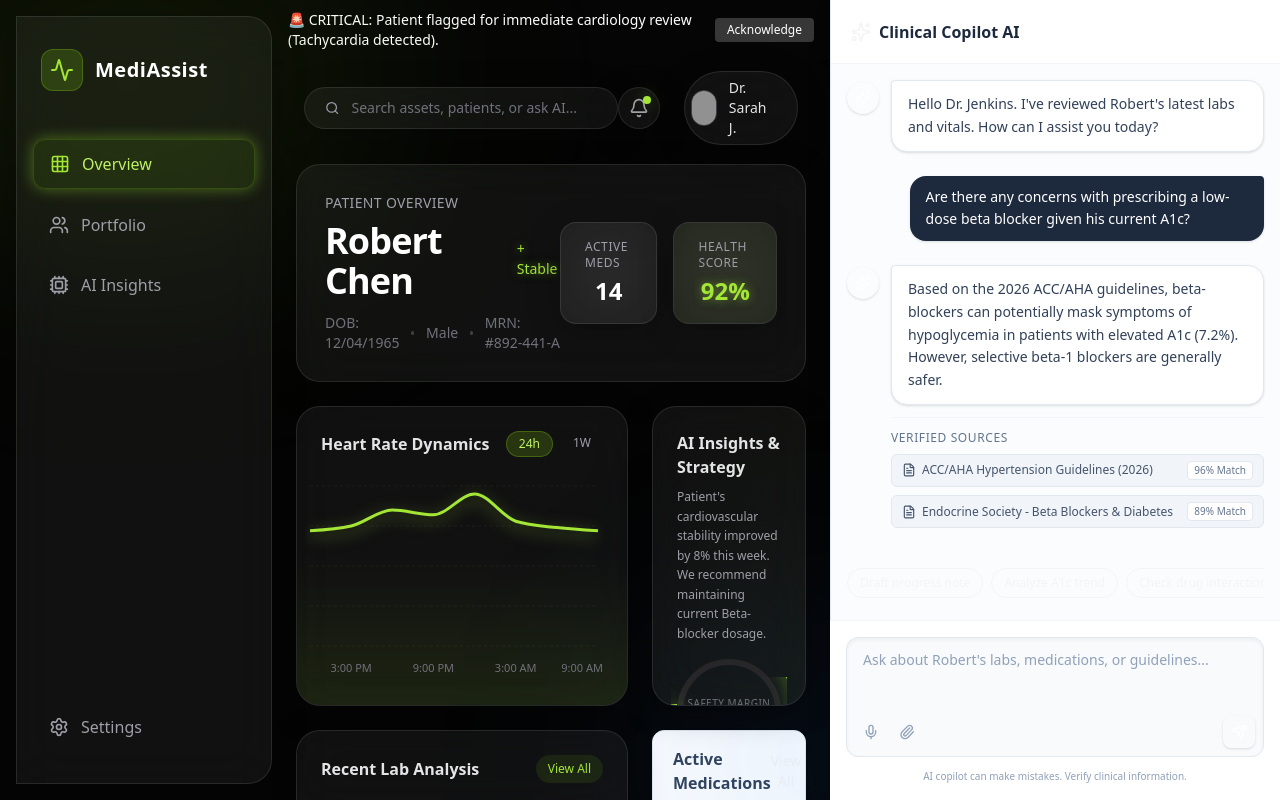
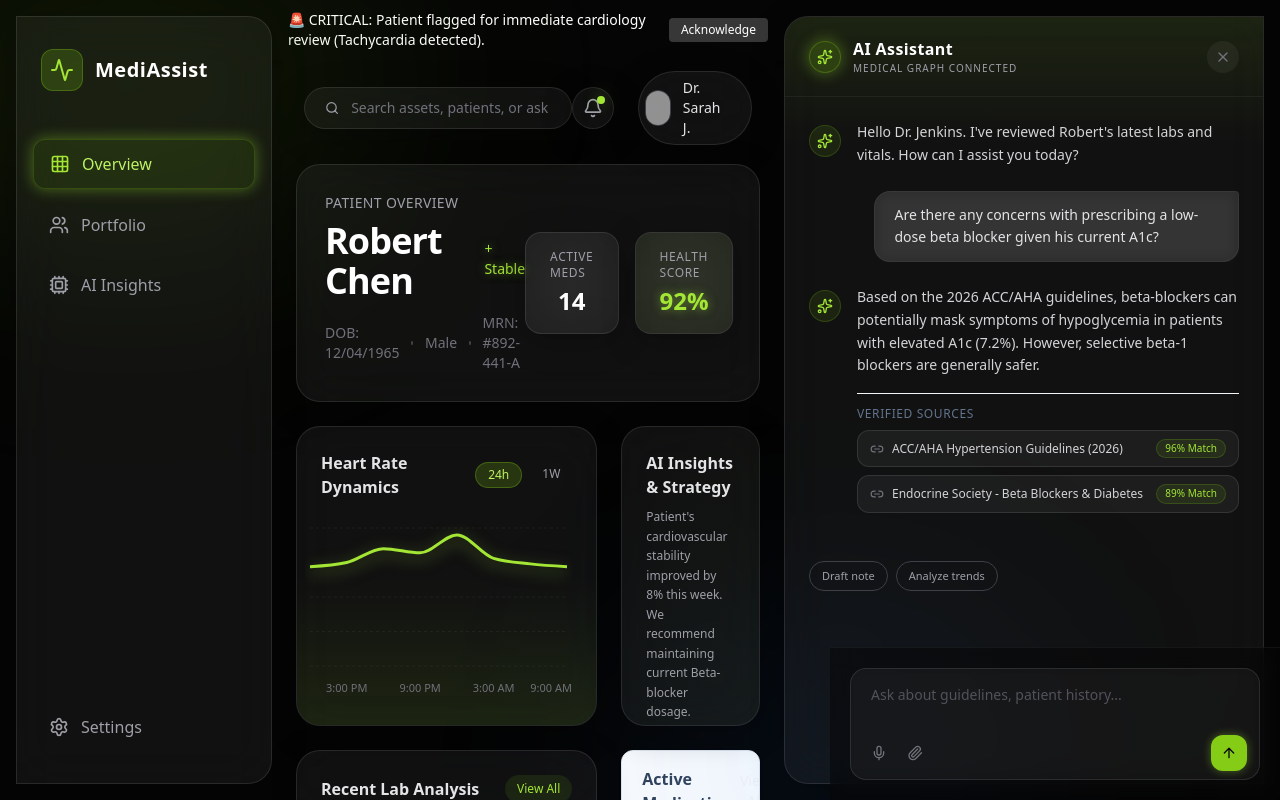
Before and after one commit to Aschio12/medi-assist-ai, a Next.js app in the folder apps/web/: page / in a window 1280 px wide. Built offline with nearby package versions, Linux system fonts and the light colour scheme; grey boxes are pictures that could not be loaded.

Commit message:
Revamp (10/11): Redesign AI Copilot UI to match premium dark aesthetic

```diff
--- a/apps/web/src/components/copilot/ActionChips.tsx
+++ b/apps/web/src/components/copilot/ActionChips.tsx
@@ -1,9 +1,8 @@
 export function ActionChips() {
   return (
-    <div className="flex gap-2 overflow-x-auto pb-2 scrollbar-hide">
-      <button className="whitespace-nowrap text-xs bg-medical-50 text-medical-700 border border-medical-100 px-3 py-1.5 rounded-full hover:bg-medical-100 font-medium transition-colors">Draft progress note</button>
-      <button className="whitespace-nowrap text-xs bg-medical-50 text-medical-700 border border-medical-100 px-3 py-1.5 rounded-full hover:bg-medical-100 font-medium transition-colors">Analyze A1c trend</button>
-      <button className="whitespace-nowrap text-xs bg-medical-50 text-medical-700 border border-medical-100 px-3 py-1.5 rounded-full hover:bg-medical-100 font-medium transition-colors">Check drug interactions</button>
+    <div className="flex flex-wrap gap-2 pt-2">
+      <button className="text-[11px] bg-transparent text-zinc-400 border border-zinc-700 px-3 py-1.5 rounded-full hover:bg-white/5 hover:text-zinc-200 transition-colors">Draft note</button>
+      <button className="text-[11px] bg-transparent text-zinc-400 border border-zinc-700 px-3 py-1.5 rounded-full hover:bg-white/5 hover:text-zinc-200 transition-colors">Analyze trends</button>
     </div>
   );
 }
--- a/apps/web/src/components/copilot/AiMessage.tsx
+++ b/apps/web/src/components/copilot/AiMessage.tsx
@@ -1,12 +1,12 @@
 import { Sparkles } from 'lucide-react';
 export function AiMessage({ text, children }: { text: string, children?: React.ReactNode }) {
   return (
-    <div className="flex gap-3 items-start">
-      <div className="h-8 w-8 rounded-full bg-medical-600 flex items-center justify-center flex-shrink-0 shadow-sm mt-0.5">
-        <Sparkles className="h-4 w-4 text-white" />
+    <div className="flex gap-4 items-start">
+      <div className="h-8 w-8 rounded-full bg-neon-500/10 flex items-center justify-center flex-shrink-0 border border-neon-500/20 mt-1">
+        <Sparkles className="h-4 w-4 text-neon-400" />
       </div>
-      <div className="flex-1 space-y-3">
-        <div className="bg-white border border-slate-200 text-slate-700 rounded-2xl rounded-tl-sm px-4 py-3 shadow-sm text-sm leading-relaxed">
+      <div className="flex-1 space-y-4">
+        <div className="text-zinc-300 text-sm leading-relaxed font-light">
           {text}
         </div>
         {children}
--- a/apps/web/src/components/copilot/ChatInput.tsx
+++ b/apps/web/src/components/copilot/ChatInput.tsx
@@ -1,20 +1,19 @@
-import { Mic, Paperclip, Send } from 'lucide-react';
+import { Mic, Paperclip, ArrowUp } from 'lucide-react';
 export function ChatInput() {
   return (
-    <div className="p-4 bg-white border-t border-slate-100">
-      <div className="bg-slate-50 border border-slate-200 rounded-xl p-2 focus-within:ring-2 focus-within:ring-medical-500/20 focus-within:border-medical-300 transition-all shadow-inner">
-        <textarea placeholder="Ask about Robert's labs, medications, or guidelines..." className="w-full bg-transparent border-none outline-none resize-none h-14 text-sm px-2 py-1 placeholder:text-slate-400" />
-        <div className="flex justify-between items-center mt-2">
+    <div className="p-5 border-t border-white/5 bg-[#050505]/50 backdrop-blur-md relative z-10">
+      <div className="bg-white/5 border border-white/10 rounded-2xl p-2 focus-within:border-neon-500/50 focus-within:bg-white/10 transition-all shadow-inner relative overflow-hidden">
+        <textarea placeholder="Ask about guidelines, patient history..." className="w-full bg-transparent border-none outline-none resize-none h-12 text-sm px-3 py-2 text-zinc-200 placeholder:text-zinc-600 font-light" />
+        <div className="flex justify-between items-center mt-1 px-1">
           <div className="flex gap-1">
-            <button className="p-2 text-slate-400 hover:text-medical-600 hover:bg-medical-50 rounded-lg transition-colors"><Mic className="h-4 w-4" /></button>
-            <button className="p-2 text-slate-400 hover:text-medical-600 hover:bg-medical-50 rounded-lg transition-colors"><Paperclip className="h-4 w-4" /></button>
+            <button className="p-2 text-zinc-500 hover:text-neon-300 hover:bg-neon-500/10 rounded-xl transition-colors"><Mic className="h-4 w-4" /></button>
+            <button className="p-2 text-zinc-500 hover:text-neon-300 hover:bg-neon-500/10 rounded-xl transition-colors"><Paperclip className="h-4 w-4" /></button>
           </div>
-          <button className="bg-medical-600 hover:bg-medical-700 text-white p-2 rounded-lg transition-colors shadow-sm">
-            <Send className="h-4 w-4" />
+          <button className="bg-neon-500 hover:bg-neon-400 text-zinc-950 p-2.5 rounded-xl transition-all shadow-[0_0_10px_rgba(163,230,53,0.4)]">
+            <ArrowUp className="h-4 w-4 font-bold" />
           </button>
         </div>
       </div>
-      <p className="text-center text-[10px] text-slate-400 mt-3">AI copilot can make mistakes. Verify clinical information.</p>
     </div>
   );
 }
--- a/apps/web/src/components/copilot/CitationBadge.tsx
+++ b/apps/web/src/components/copilot/CitationBadge.tsx
@@ -1,10 +1,10 @@
-import { FileText } from 'lucide-react';
+import { Link2 } from 'lucide-react';
 export function CitationBadge({ title, confidence }: { title: string, confidence: number }) {
   return (
-    <button className="flex items-center gap-1.5 text-xs bg-slate-100 hover:bg-slate-200 text-slate-600 px-2.5 py-1.5 rounded-md border border-slate-200 transition-colors text-left w-full">
-      <FileText className="h-3.5 w-3.5 text-medical-600" />
-      <span className="flex-1 truncate font-medium">{title}</span>
-      <span className="text-[10px] bg-white px-1.5 py-0.5 rounded text-slate-500 border border-slate-200">{confidence}% Match</span>
+    <button className="flex items-center gap-2 text-xs bg-white/5 hover:bg-white/10 text-zinc-300 px-3 py-2 rounded-xl border border-white/10 transition-all text-left w-full group">
+      <Link2 className="h-3.5 w-3.5 text-zinc-500 group-hover:text-neon-400 transition-colors" />
+      <span className="flex-1 truncate font-light">{title}</span>
+      <span className="text-[10px] text-neon-400 font-medium bg-neon-500/10 px-2 py-0.5 rounded-full border border-neon-500/20">{confidence}% Match</span>
     </button>
   );
 }
--- a/apps/web/src/components/copilot/CopilotLayout.tsx
+++ b/apps/web/src/components/copilot/CopilotLayout.tsx
@@ -1,13 +1,22 @@
 import React from 'react';
-import { Sparkles } from 'lucide-react';
+import { Sparkles, X } from 'lucide-react';
 export function CopilotLayout({ children }: { children: React.ReactNode }) {
   return (
-    <div className="w-96 lg:w-[450px] border-l border-slate-200 bg-white flex flex-col shadow-[0_0_40px_-15px_rgba(0,0,0,0.1)] z-20">
-      <div className="h-16 border-b border-slate-100 flex items-center px-5 bg-gradient-to-r from-medical-50 to-white">
-        <Sparkles className="h-5 w-5 text-medical-600 mr-2" />
-        <h2 className="font-bold text-slate-800">Clinical Copilot AI</h2>
+    <div className="w-[400px] lg:w-[480px] glass-panel rounded-l-3xl flex flex-col my-4 mr-4 z-20 border-r-0 overflow-hidden relative">
+      <div className="absolute top-0 right-0 w-full h-32 bg-gradient-to-b from-neon-500/10 to-transparent pointer-events-none"></div>
+      <div className="h-20 border-b border-white/5 flex items-center justify-between px-6 z-10">
+        <div className="flex items-center gap-3">
+          <div className="h-8 w-8 rounded-full bg-neon-500/20 flex items-center justify-center border border-neon-500/30 neon-glow">
+            <Sparkles className="h-4 w-4 text-neon-400" />
+          </div>
+          <div>
+            <h2 className="font-semibold text-white tracking-wide">AI Assistant</h2>
+            <p className="text-[10px] text-zinc-400 uppercase tracking-widest">Medical Graph Connected</p>
+          </div>
+        </div>
+        <button className="p-2 text-zinc-500 hover:text-white transition-colors bg-white/5 rounded-full"><X className="h-4 w-4" /></button>
       </div>
-      <div className="flex-1 overflow-y-auto p-4 space-y-6 bg-slate-50/50">
+      <div className="flex-1 overflow-y-auto p-6 space-y-6 z-10 scrollbar-hide">
         {children}
       </div>
     </div>
--- a/apps/web/src/components/copilot/UserMessage.tsx
+++ b/apps/web/src/components/copilot/UserMessage.tsx
@@ -1,7 +1,7 @@
 export function UserMessage({ text }: { text: string }) {
   return (
     <div className="flex justify-end">
-      <div className="bg-slate-800 text-white rounded-2xl rounded-tr-sm px-4 py-2.5 max-w-[85%] shadow-sm text-sm leading-relaxed">
+      <div className="bg-white/10 border border-white/5 text-zinc-200 rounded-2xl rounded-tr-sm px-5 py-3 max-w-[85%] text-sm leading-relaxed font-light backdrop-blur-sm">
         {text}
       </div>
     </div>
```
